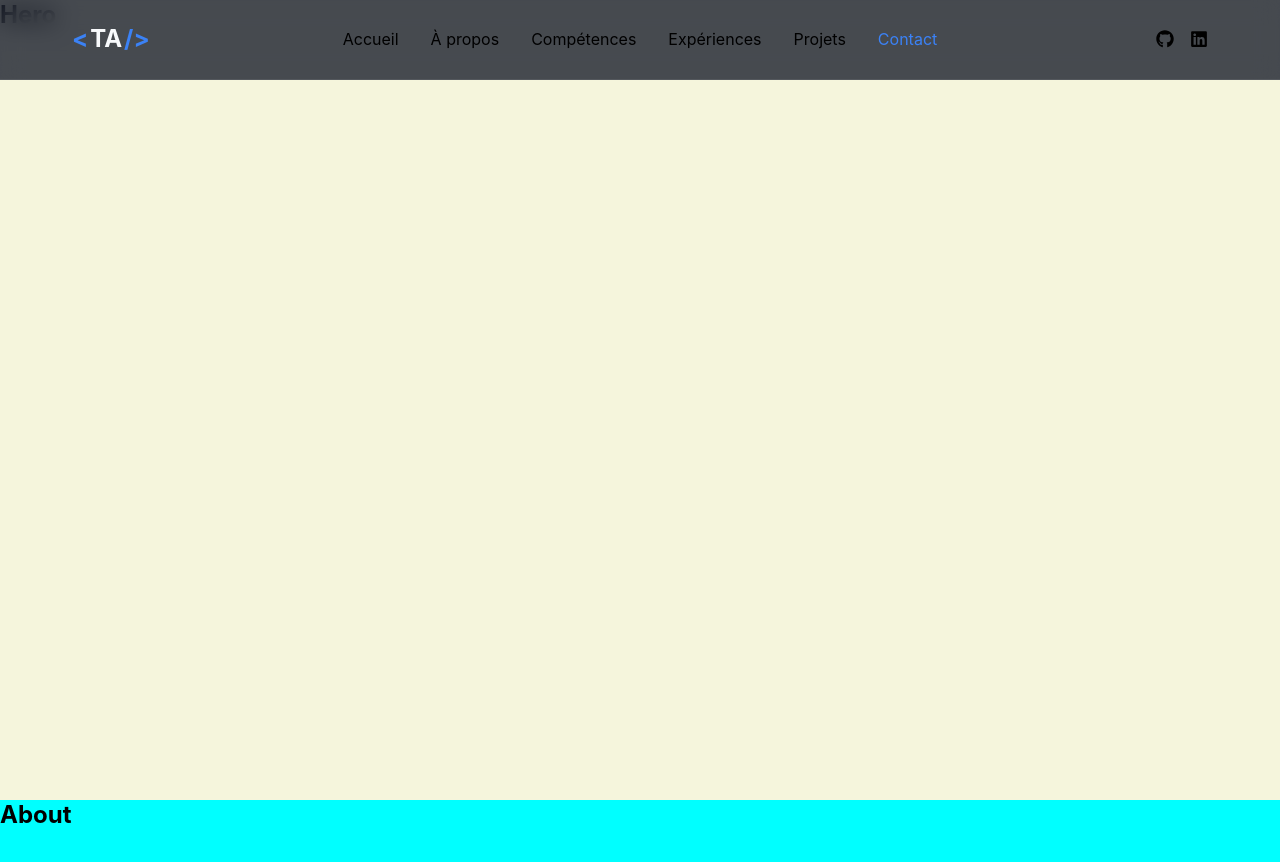
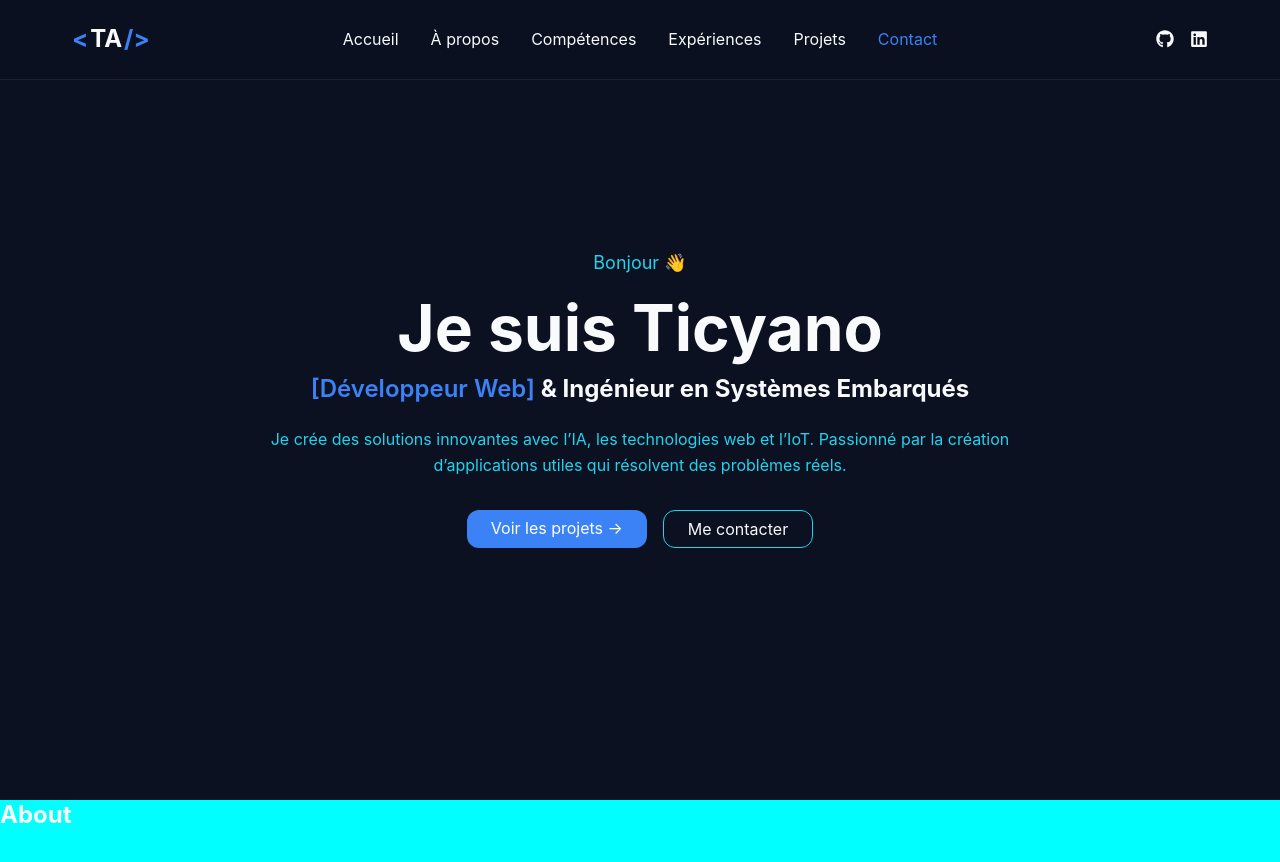
Before and after one commit to andri-Ts/portfolio-v1, a React (Vite) app: page / in a window 1280 px wide. Shown: the top 862 px of the page. Built offline with nearby package versions, Linux system fonts and the light colour scheme.

Commit message:
feat: creation contenu hero

```diff
--- a/src/sections/hero/Hero.jsx
+++ b/src/sections/hero/Hero.jsx
@@ -5,7 +5,32 @@ import Section from '../../components/ui/section/Section';
 function Hero() {
   return (
     <Section id="hero" className={styles.hero}>
-      <h1>Hero</h1>
+      <div className={styles.container}>
+        <p className={styles.greeting}>Bonjour 👋</p>
+
+        <h1 className={styles.title}>Je suis Ticyano</h1>
+
+        <h2 className={styles.subtitle}>
+          <span className={styles.highlight}>[Développeur Web]</span> &
+          Ingénieur en Systèmes Embarqués
+        </h2>
+
+        <p className={styles.description}>
+          Je crée des solutions innovantes avec l’IA, les technologies web et
+          l’IoT. Passionné par la création d’applications utiles qui résolvent
+          des problèmes réels.
+        </p>
+
+        <div className={styles.actions}>
+          <a href="#projects" className={styles.primaryBtn}>
+            Voir les projets →
+          </a>
+
+          <a href="#contact" className={styles.secondaryBtn}>
+            Me contacter
+          </a>
+        </div>
+      </div>
     </Section>
   );
 }
--- a/src/sections/hero/hero.module.css
+++ b/src/sections/hero/hero.module.css
@@ -1,3 +1,74 @@
 .hero {
-  background-color: beige;
+  display: flex;
+  align-items: center;
+  justify-content: center;
 }
+
+.container {
+  text-align: center;
+  max-width: 800px;
+}
+
+.greeting {
+  font-size: var(--fs-lg);
+  color: var(--color-secondary);
+  margin-bottom: var(--spacing-md);
+}
+
+.title {
+  font-size: var(--fs-4xl);
+  font-weight: 700;
+  color: var(--color-text);
+  margin-bottom: var(--spacing-sm);
+}
+
+.subtitle {
+  font-size: var(--fs-xl);
+  color: var(--color-text);
+  margin-bottom: var(--spacing-lg);
+}
+
+.highlight {
+  color: var(--color-primary);
+  font-weight: 600;
+}
+
+.description {
+  font-size: var(--fs-md);
+  color: var(--color-secondary);
+  line-height: 1.6;
+  margin-bottom: var(--spacing-xl);
+}
+
+.actions {
+  display: flex;
+  gap: var(--spacing-md);
+  justify-content: center;
+}
+
+.primaryBtn {
+  background: var(--color-primary);
+  color: white;
+  padding: var(--spacing-sm) var(--spacing-lg);
+  border-radius: var(--radius-md);
+  text-decoration: none;
+  transition: var(--transition-fast);
+}
+
+.primaryBtn:hover {
+  transform: translateY(-2px);
+}
+
+.secondaryBtn {
+  border: 1px solid var(--color-secondary);
+  color: var(--color-text);
+  padding: var(--spacing-sm) var(--spacing-lg);
+  border-radius: var(--radius-md);
+  text-decoration: none;
+  transition: var(--transition-fast);
+}
+
+.secondaryBtn:hover {
+  border-color: var(--color-primary);
+  color: var(--color-primary);
+}
--- a/src/styles/globals.css
+++ b/src/styles/globals.css
@@ -5,7 +5,7 @@ html {
 body {
   font-family: var(--font-family);
   background: var(--color-background);
-  /* color: var(--color-text); */
+  color: var(--color-text);
 }
 
 a {
```
